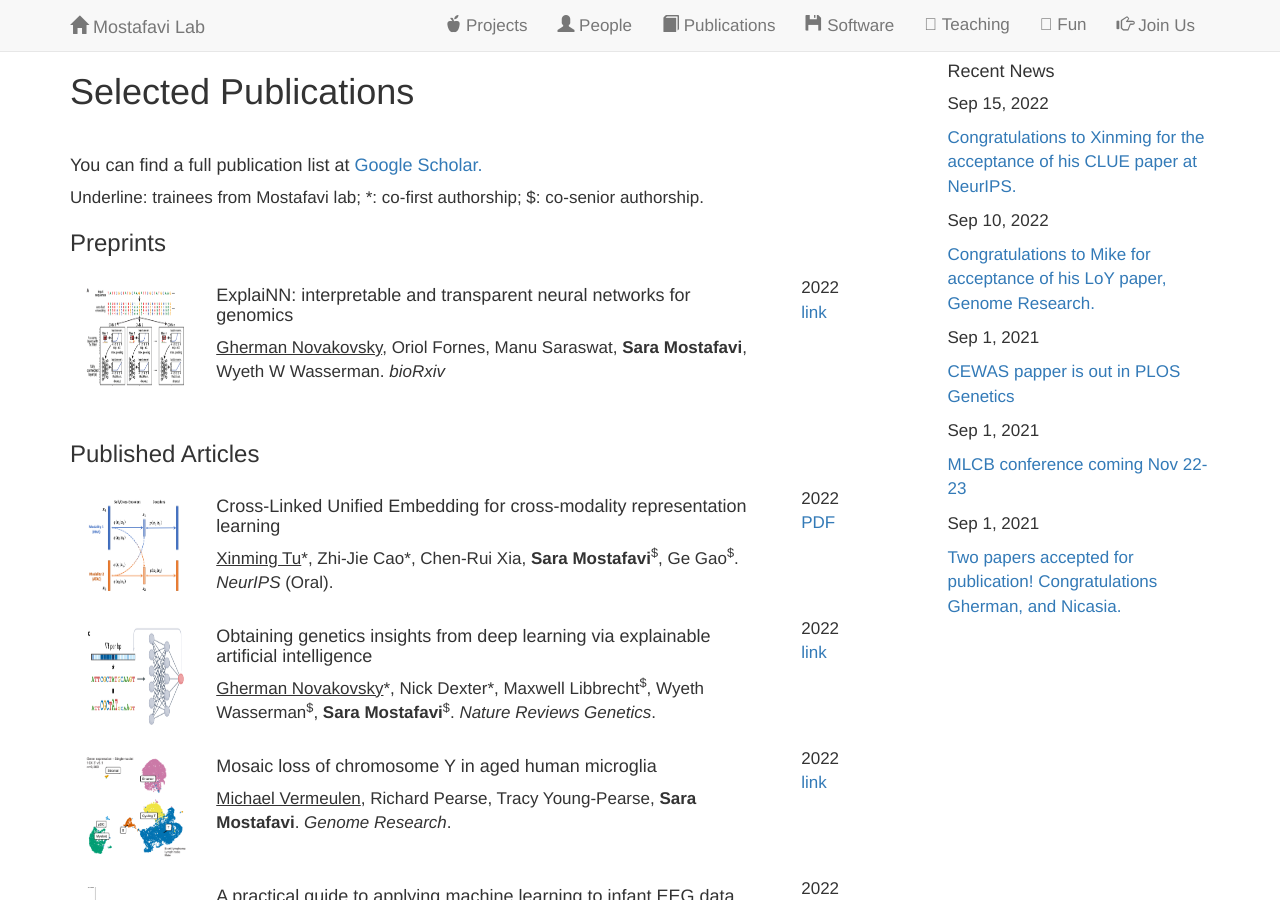
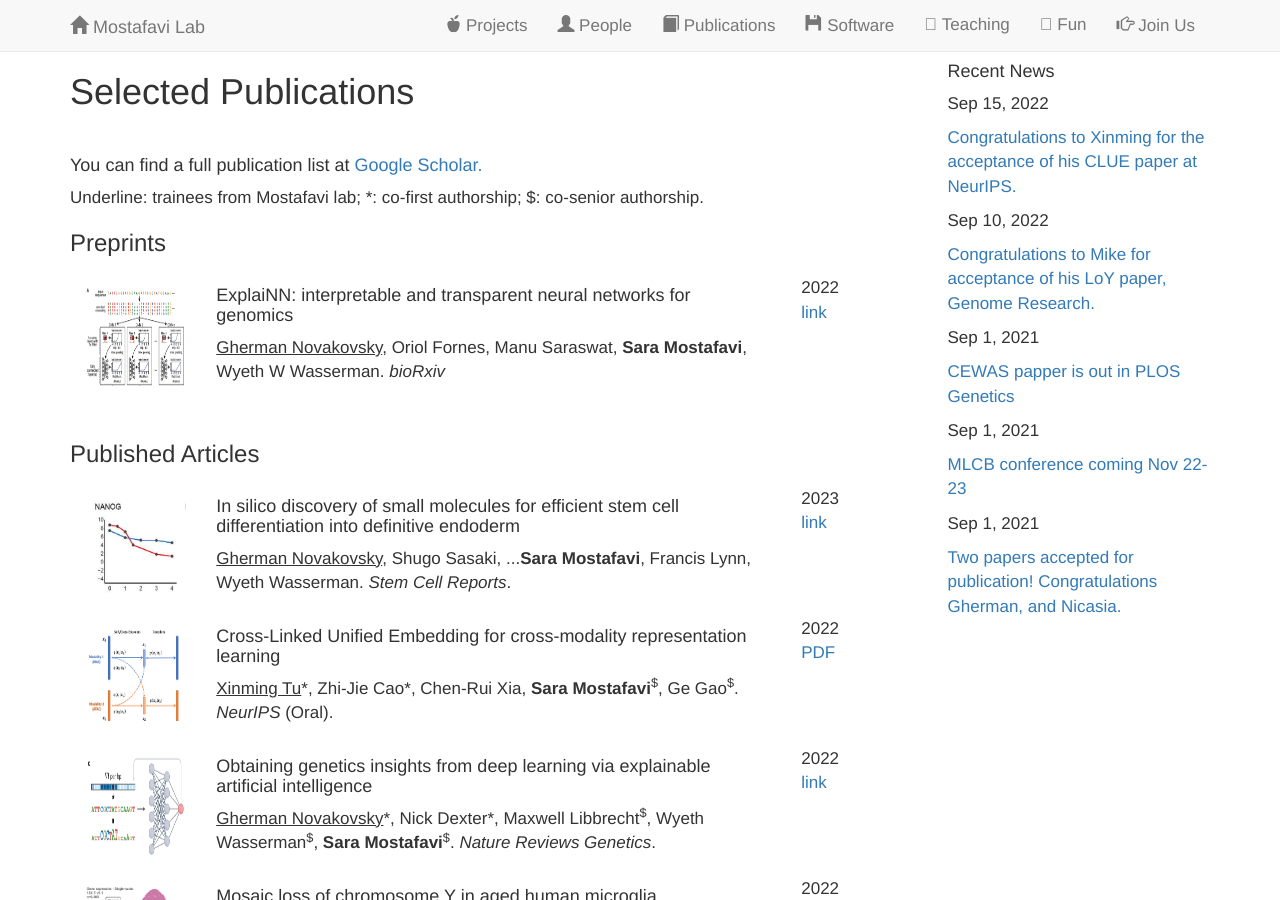
Before and after one commit to saramostafavi/saramostafavi.github.io, a Jekyll site: the page built from publications.html, in a window 1280 px wide and 900 px high. Built offline with Jekyll 4.4.1, drawn with Linux system fonts in a browser that asks for light colours; nearby versions of some CDN libraries; a style sheet for code colours, icons or effects is not loaded.

Commit message:
Update publications.yml

```diff
--- a/_data/publications.yml
+++ b/_data/publications.yml
@@ -1,4 +1,14 @@
 ---
+- title: >
+    In silico discovery of small molecules for efficient stem cell differentiation into definitive endoderm
+  author: >
+    <u>Gherman Novakovsky</u>, Shugo Sasaki, ...<b>Sara Mostafavi</b>, Francis Lynn, Wyeth Wasserman. <I>Stem Cell Reports</I>.
+  image: ../images/stem.png
+  year: 2023
+  repo:
+    name: link
+    url: https://www.cell.com/stem-cell-reports/fulltext/S2213-6711(23)00011-5?_returnURL=https%3A%2F%2Flinkinghub.elsevier.com%2Fretrieve%2Fpii%2FS2213671123000115%3Fshowall%3Dtrue
+
 - title: >
     Cross-Linked Unified Embedding for cross-modality representation learning
   author: >
```
